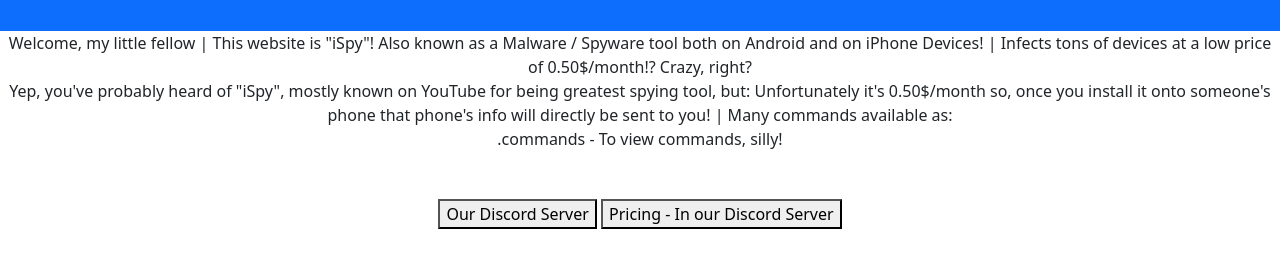
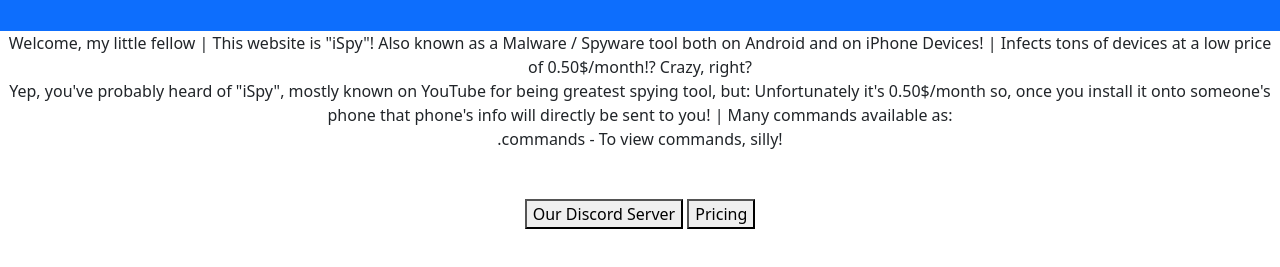
Before and after one commit to ispyofficial/ispyofficial.github.io, a plain HTML site: page index.html in a window 1280 px wide. Shown: the part 121-388 px from the top of the page. Drawn offline with nearby package versions, Linux system fonts and the light colour scheme.

Commit message:
Update index.html

```diff
--- a/index.html
+++ b/index.html
@@ -16,7 +16,7 @@
     </head>
     <body>
         <button onclick="window.location.href = 'https://discord.gg/mFkcS9yznX';">Our Discord Server</button>
-        <button onclick="window.location.href = 'https://discord.gg/mFkcS9yznX';">Pricing - In our Discord Server</button>
+        <button onclick="window.location.href = 'https://ispyofficial.github.io/pricing/pricing.html';">Pricing</button>
     </body>
     </html>
   </div>
```
